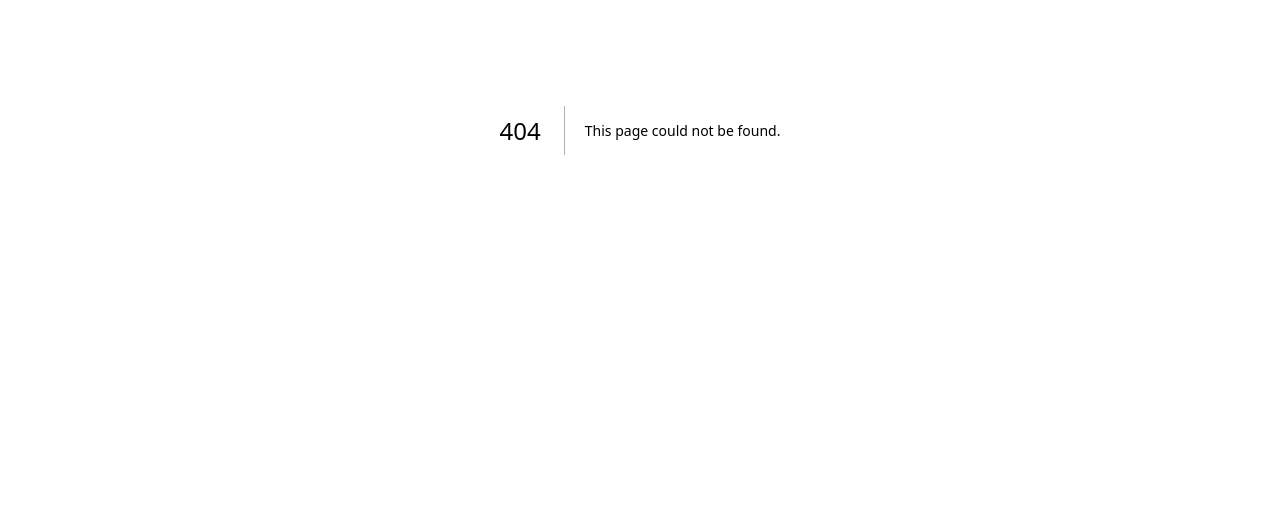
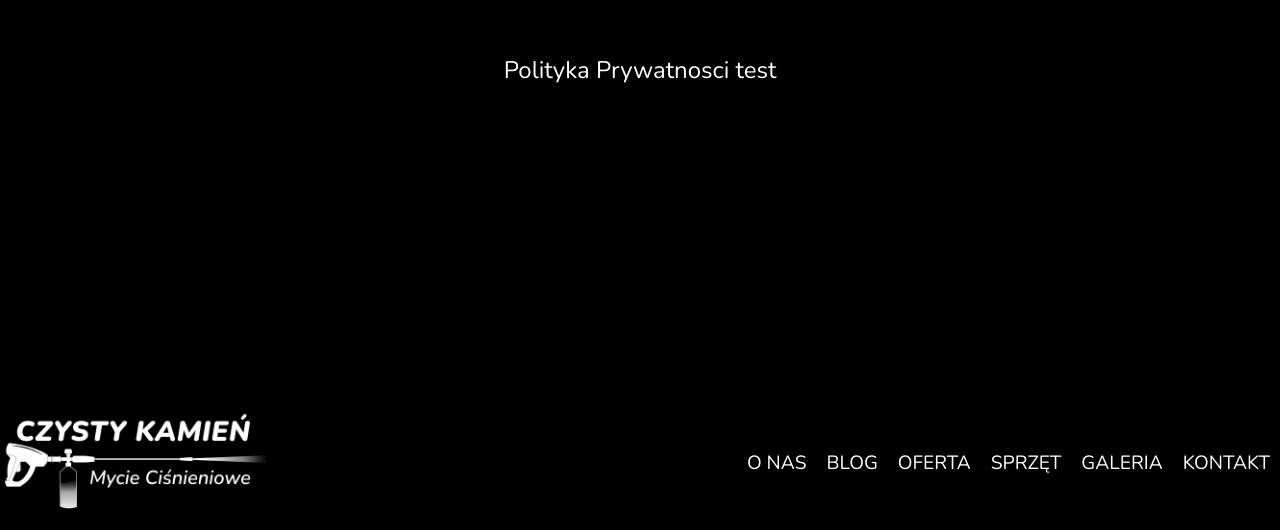
Before and after one commit to CodastickFantastic/czystykamien.pl, a Next.js app: page /polityka-prywatnosci in a window 1280 px wide. Before the commit this address had no page. Shown: the part 270-800 px from the top of the page. Built offline with nearby package versions, Linux system fonts and the light colour scheme.

Commit message:
Testing Policy Privicye with new Local Git Coppy

```diff
--- /dev/null
+++ b/src/app/polityka-prywatnosci/page.js
@@ -0,0 +1,39 @@
+import Link from "next/link";
+import Navigation from "@/components/Header";
+import Image from "next/image";
+import Hero from "@/images/hero.webp";
+
+import styles from "@/styles/homePage.module.scss";
+import MobileNav from "@/components/MobileNav";
+
+export const metadata = {
+    title:
+        "Polityka Prywatności - Czysty Kamień",
+    description:
+        "Dowiedz się więcej na temat informacji RODO oraz Cookies wykorzysytywanych przez nasz serwis",
+};
+
+export default function Home() {
+
+    return (
+        <div className={styles.homeHero}>
+            <div>
+                <header>
+                    <Navigation type="bottom" />
+                    <MobileNav page="main" />
+                </header>
+                <main>
+                    <div className={styles.heroSection}>
+                        <div className="container">
+                            <div className={styles.heroBorders}>
+                                <p>
+                                    Polityka Prywatnosci test
+                                </p>
+                            </div>
+                        </div>
+                    </div>
+                </main>
+            </div>
+        </div>
+    );
+}
```
Also changed, not shown: src/components/Footer.js (+5 -5 lines).
